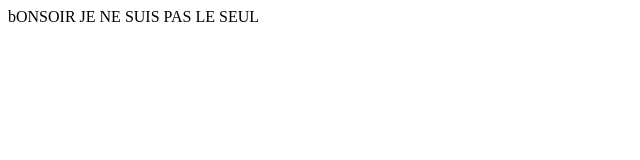
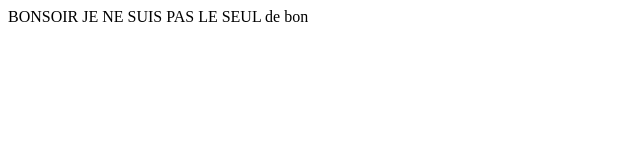
Before and after one commit to immacule-kayinda/home-fitness, a plain HTML site: page index.html in a window 1280 px wide. Shown: the full height of the page, 0-640 px from the left. Drawn offline with Linux system fonts and the light colour scheme.

Commit message:
message test

```diff
--- a/index.html
+++ b/index.html
@@ -6,7 +6,7 @@
     <title>Training</title>
 </head>
 <body>
-    bONSOIR JE NE SUIS PAS LE SEUL
-
+    BONSOIR JE NE SUIS PAS LE SEUL
+    de bon
 </body>
 </html>
```
